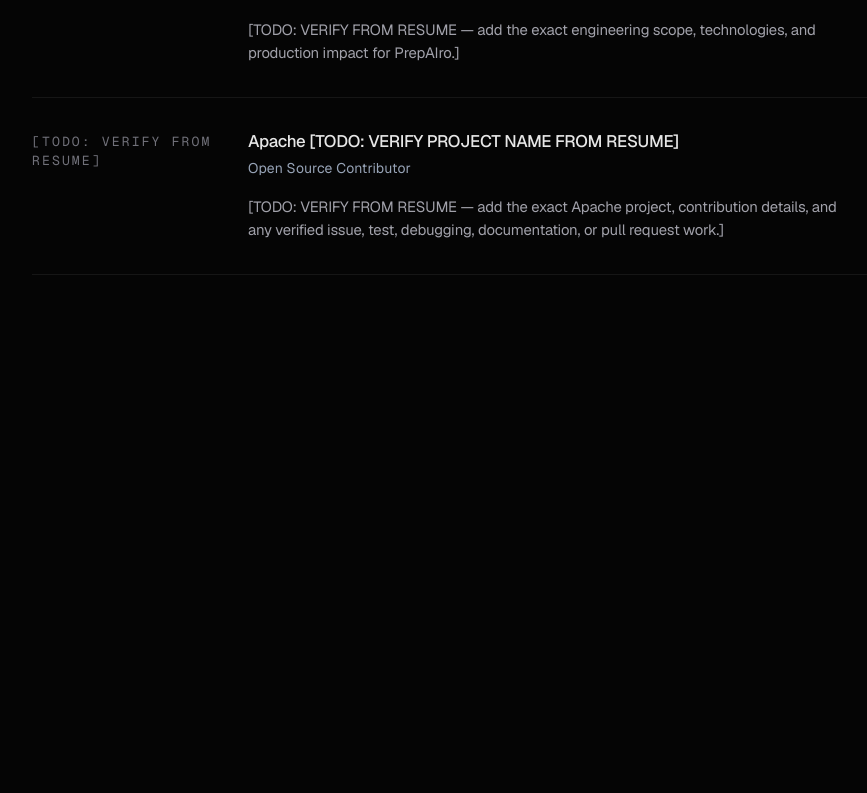
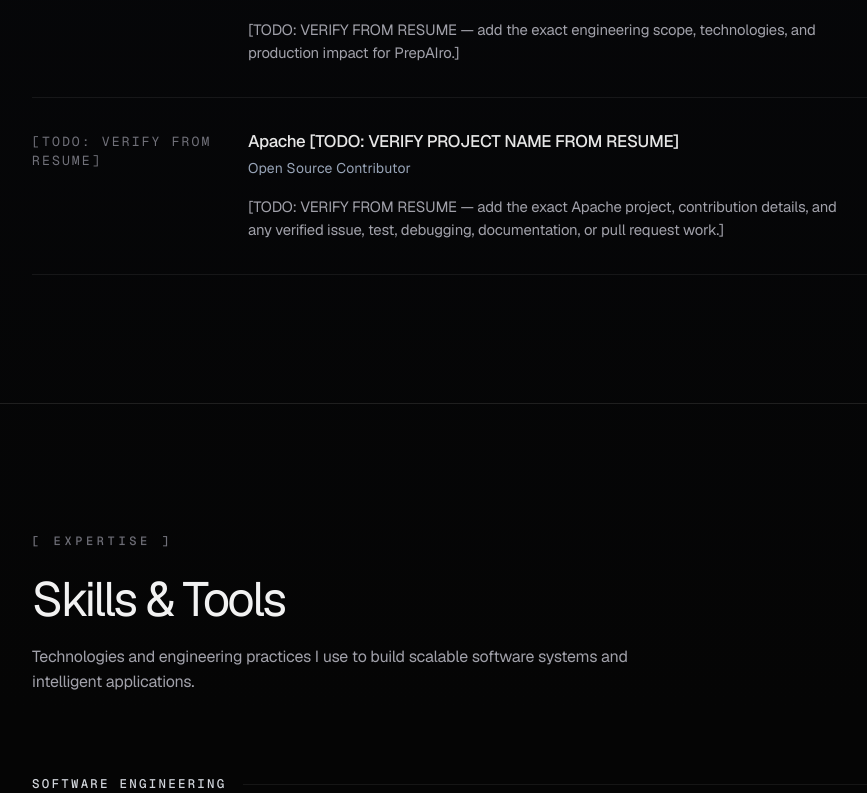
Before and after one commit to Saadmadni84/MyWebsite, a Next.js app: page / in a window 1280 px wide. Shown: the part 2004-2797 px from the top of the page, without its empty margins (32-899 px from the left). Before the commit the page ends 2407 px from the top, so only its background shows below. Built offline with nearby package versions, Linux system fonts and the light colour scheme.

Commit message:
Add expertise skills section

```diff
--- a/src/app/globals.css
+++ b/src/app/globals.css
@@ -471,6 +471,128 @@ button {
   color: rgba(161, 161, 170, 0.92);
 }
 
+.skills-section {
+  position: relative;
+  padding-block: clamp(7.5rem, 10vw, 9.25rem);
+}
+
+.skills-kicker {
+  font-family: var(--font-geist-mono), monospace;
+  font-size: 0.75rem;
+  font-weight: 500;
+  letter-spacing: 0.3em;
+  text-transform: uppercase;
+  color: var(--foreground-muted);
+}
+
+.skills-heading {
+  font-size: clamp(2.625rem, 3.8vw, 3rem);
+  line-height: 1.05;
+  letter-spacing: -0.05em;
+  font-weight: 400;
+  color: #f2f2f2;
+  text-wrap: balance;
+}
+
+.skills-intro {
+  font-size: 1rem;
+  line-height: 1.58;
+  letter-spacing: -0.015em;
+  color: var(--foreground-secondary);
+  text-wrap: pretty;
+}
+
+.skills-group-header {
+  display: flex;
+  align-items: center;
+  gap: 1rem;
+}
+
+.skills-group-title {
+  flex: 0 0 auto;
+  font-family: var(--font-geist-mono), monospace;
+  font-size: 0.78rem;
+  font-weight: 500;
+  letter-spacing: 0.18em;
+  text-transform: uppercase;
+  color: #d1d5db;
+}
+
+.skills-group-rule {
+  height: 1px;
+  width: 100%;
+  background: rgba(255, 255, 255, 0.07);
+}
+
+.skills-grid {
+  display: grid;
+  gap: 0.75rem;
+}
+
+.skills-grid-4 {
+  grid-template-columns: repeat(4, minmax(0, 1fr));
+}
+
+.skills-grid-3 {
+  grid-template-columns: repeat(3, minmax(0, 1fr));
+}
+
+.skills-card {
+  min-height: 9.25rem;
+  border: 1px solid rgba(255, 255, 255, 0.08);
+  border-radius: 0.75rem;
+  background: rgba(255, 255, 255, 0.018);
+  padding: 1rem 1.05rem 1.05rem;
+  transition:
+    transform 220ms var(--ease-standard),
+    border-color 220ms var(--ease-standard),
+    background-color 220ms var(--ease-standard);
+}
+
+.skills-card:hover {
+  transform: translateY(-2px);
+  border-color: rgba(255, 255, 255, 0.12);
+  background: rgba(255, 255, 255, 0.028);
+}
+
+.skills-card-title {
+  margin-bottom: 0.9rem;
+  font-size: 0.93rem;
+  line-height: 1.4;
+  letter-spacing: -0.015em;
+  font-weight: 600;
+  color: #e5e5e5;
+}
+
+.skills-chip-list {
+  display: flex;
+  flex-wrap: wrap;
+  gap: 0.5rem;
+}
+
+.skills-chip {
+  cursor: default;
+  border: 1px solid rgba(255, 255, 255, 0.04);
+  border-radius: 0.3125rem;
+  background: rgba(255, 255, 255, 0.07);
+  padding: 0.3125rem 0.5rem;
+  font-family: var(--font-geist-mono), monospace;
+  font-size: 0.77rem;
+  line-height: 1.35;
+  color: #afafaf;
+  transition:
+    background-color 180ms var(--ease-standard),
+    border-color 180ms var(--ease-standard),
+    color 180ms var(--ease-standard);
+}
+
+.skills-card:hover .skills-chip,
+.skills-chip:hover {
+  border-color: rgba(255, 255, 255, 0.07);
+  background: rgba(255, 255, 255, 0.1);
+  color: #d4d4d8;
+}
+
 .reveal-on-scroll {
   opacity: 0;
   transform: translateY(22px);
@@ -643,6 +765,11 @@ button {
     gap: 0.9rem;
     padding-block: 1.75rem;
   }
+
+  .skills-grid-4,
+  .skills-grid-3 {
+    grid-template-columns: repeat(2, minmax(0, 1fr));
+  }
 }
 
 @media (max-width: 47.99rem) {
@@ -694,6 +821,29 @@ button {
   .experience-link {
     font-size: 0.84rem;
   }
+
+  .skills-section {
+    padding-block: clamp(5rem, 18vw, 6.25rem);
+  }
+
+  .skills-heading {
+    font-size: clamp(2.25rem, 9vw, 2.5rem);
+  }
+
+  .skills-intro {
+    font-size: 0.94rem;
+    line-height: 1.58;
+  }
+
+  .skills-grid-4,
+  .skills-grid-3 {
+    grid-template-columns: 1fr;
+  }
+
+  .skills-card {
+    min-height: auto;
+    padding: 0.95rem 0.95rem 1rem;
+  }
 }
 
 @keyframes hero-spotlight-in {
--- a/src/app/page.tsx
+++ b/src/app/page.tsx
@@ -2,6 +2,7 @@ import { SiteNavigation } from "@/components/navigation/site-navigation";
 import { AboutSection } from "@/components/sections/about-section";
 import { ExperienceSection } from "@/components/sections/experience-section";
 import { HeroSection } from "@/components/sections/hero-section";
+import { SkillsSection } from "@/components/sections/skills-section";
 
 export default function Home() {
   return (
@@ -11,6 +12,7 @@ export default function Home() {
         <HeroSection />
         <AboutSection />
         <ExperienceSection />
+        <SkillsSection />
       </main>
     </>
   );
--- a/src/components/sections/hero-section.tsx
+++ b/src/components/sections/hero-section.tsx
@@ -17,7 +17,6 @@ const metrics = [
 
 const futureAnchorIds = [
   "projects",
-  "skills",
   "blog",
   "credentials",
   "contact",
--- /dev/null
+++ b/src/components/sections/skills-section.tsx
@@ -0,0 +1,194 @@
+import { Reveal } from "@/components/motion/reveal";
+import { Container } from "@/components/layout/container";
+
+type SkillCard = {
+  title: string;
+  items: readonly string[];
+};
+
+type SkillGroup = {
+  label: string;
+  columns: 3 | 4;
+  cards: readonly SkillCard[];
+};
+
+const skillGroups: readonly SkillGroup[] = [
+  {
+    label: "SOFTWARE ENGINEERING",
+    columns: 4,
+    cards: [
+      {
+        title: "Core Engineering",
+        items: [
+          "Software Engineering",
+          "Backend Engineering",
+          "System Design",
+          "Scalable Software Systems",
+        ],
+      },
+      {
+        title: "Service Design",
+        items: ["APIs", "Microservices", "Distributed Systems"],
+      },
+      {
+        title: "Event-Driven Systems",
+        items: ["Event-Driven Architecture", "Kafka", "Redis"],
+      },
+      {
+        title: "Engineering Scope",
+        items: ["Intelligent Applications", "Cloud Infrastructure"],
+      },
+    ],
+  },
+  {
+    label: "AI / MACHINE LEARNING",
+    columns: 4,
+    cards: [
+      {
+        title: "Applied AI/ML",
+        items: ["AI/ML", "Deep Learning", "Generative AI"],
+      },
+      {
+        title: "LLM Systems",
+        items: ["LLMs", "RAG", "RAG Pipelines"],
+      },
+      {
+        title: "Retrieval & Evaluation",
+        items: ["Retrieval Systems", "Evaluation-Driven AI"],
+      },
+      {
+        title: "Recommendations",
+        items: ["Recommendation Systems"],
+      },
+    ],
+  },
+  {
+    label: "BACKEND & SYSTEMS",
+    columns: 3,
+    cards: [
+      {
+        title: "Languages & Frameworks",
+        items: ["Java", "Spring Boot"],
+      },
+      {
+        title: "Streaming & Caching",
+        items: ["Kafka", "Redis"],
+      },
+      {
+        title: "Architecture",
+        items: ["Distributed Systems", "Microservices", "System Design"],
+      },
+    ],
+  },
+  {
+    label: "CLOUD / DEVOPS",
+    columns: 3,
+    cards: [
+      {
+        title: "Infrastructure",
+        items: ["AWS", "Kubernetes", "Cloud Infrastructure"],
+      },
+    ],
+  },
+  {
+    label: "DATABASES",
+    columns: 3,
+    cards: [
+      {
+        title: "Data Layer",
+        items: ["Databases", "Redis"],
+      },
+    ],
+  },
+  {
+    label: "LANGUAGES / TOOLS / OPEN SOURCE",
+    columns: 3,
+    cards: [
+      {
+        title: "Language",
+        items: ["Java", "[TODO: VERIFY ADDITIONAL LANGUAGES]"],
+      },
+      {
+        title: "Open Source",
+        items: [
+          "Apache Open Source Contribution",
+          "[TODO: VERIFY APACHE PROJECT NAME]",
+        ],
+      },
+    ],
+  },
+] as const;
+
+function gridClass(columns: SkillGroup["columns"]) {
+  return columns === 4 ? "skills-grid skills-grid-4" : "skills-grid skills-grid-3";
+}
+
+export function SkillsSection() {
+  return (
+    <section
+      id="skills"
+      data-nav-section
+      aria-labelledby="skills-title"
+      className="skills-section border-t border-white/[0.07]"
+    >
+      <Container width="wide">
+        <div className="skills-shell mx-auto max-w-[72rem]">
+          <Reveal as="p" className="skills-kicker">
+            [ EXPERTISE ]
+          </Reveal>
+
+          <Reveal delayMs={80} className="mt-6">
+            <h2 id="skills-title" className="skills-heading">
+              Skills &amp; Tools
+            </h2>
+          </Reveal>
+
+          <Reveal delayMs={160} className="mt-5 max-w-[38rem]">
+            <p className="skills-intro">
+              Technologies and engineering practices I use to build scalable
+              software systems and intelligent applications.
+            </p>
+          </Reveal>
+
+          <div className="mt-14 space-y-12 sm:mt-16 sm:space-y-14 lg:mt-20 lg:space-y-16">
+            {skillGroups.map((group, groupIndex) => (
+              <div key={group.label} className="skills-group">
+                <Reveal
+                  delayMs={220 + groupIndex * 40}
+                  className="skills-group-header"
+                >
+                  <p className="skills-group-title">{group.label}</p>
+                  <span aria-hidden="true" className="skills-group-rule" />
+                </Reveal>
+
+                <div className="mt-4 sm:mt-[1.1rem]">
+                  <div className={gridClass(group.columns)}>
+                    {group.cards.map((card, cardIndex) => {
+                      const priorCards = skillGroups
+                        .slice(0, groupIndex)
+                        .reduce((sum, item) => sum + item.cards.length, 0);
+                      const delay = 300 + (priorCards + cardIndex) * 60;
+
+                      return (
+                        <Reveal key={card.title} delayMs={delay} className="skills-card">
+                          <h3 className="skills-card-title">{card.title}</h3>
+                          <ul className="skills-chip-list" aria-label={card.title}>
+                            {card.items.map((item) => (
+                              <li key={item} className="skills-chip">
+                                {item}
+                              </li>
+                            ))}
+                          </ul>
+                        </Reveal>
+                      );
+                    })}
+                  </div>
+                </div>
+              </div>
+            ))}
+          </div>
+        </div>
+      </Container>
+    </section>
+  );
+}
```
